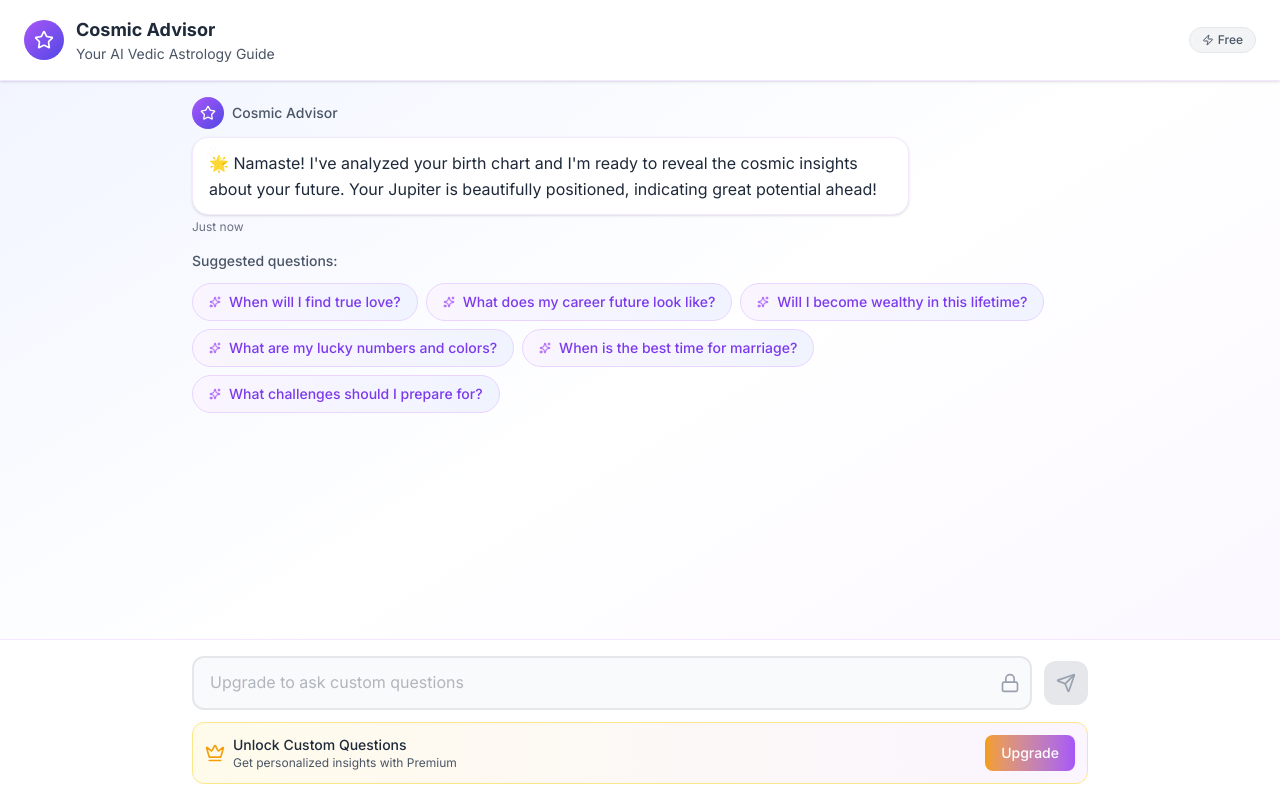
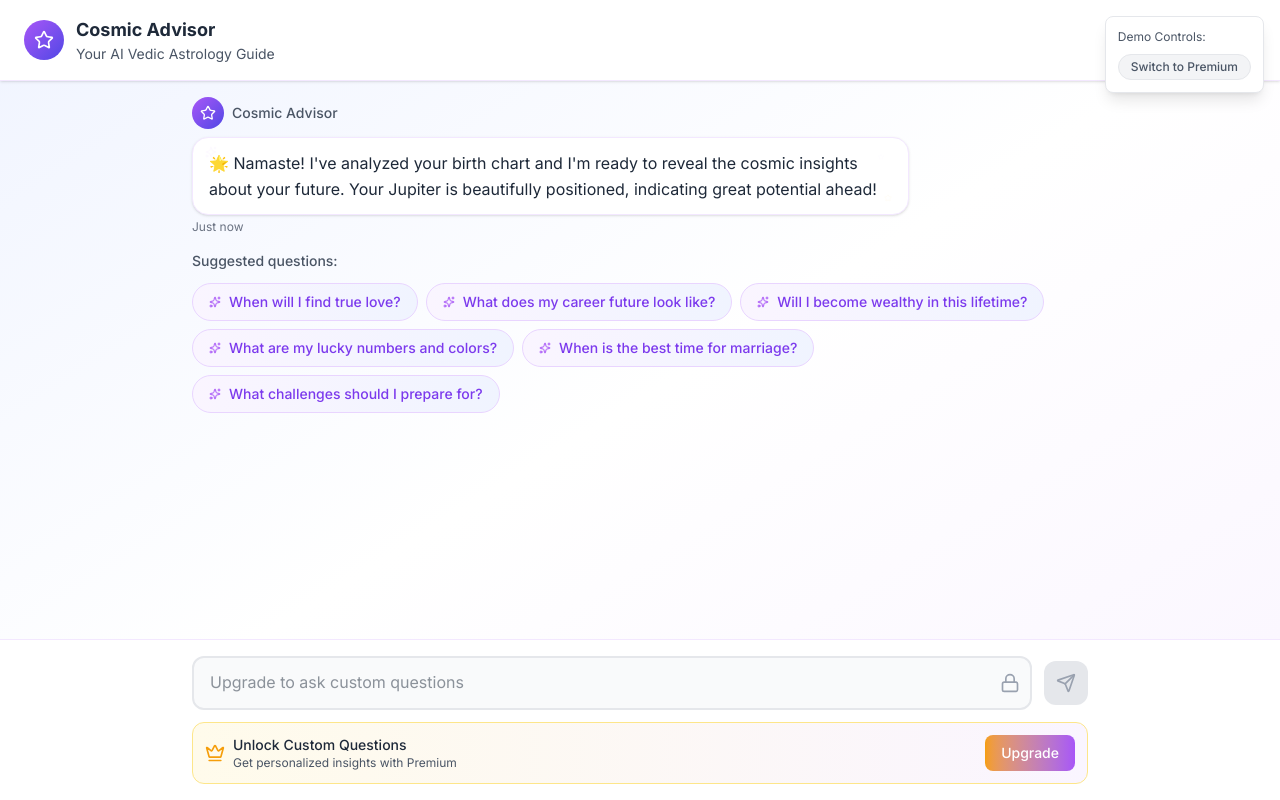
Before and after one commit to imabhaysachan20/astroai, a Next.js app: page /chat in a window 1280 px wide. Built offline with nearby package versions, Linux system fonts and the light colour scheme.

Commit message:
fix chat

```diff
--- a/app/components/AstroChat.tsx
+++ b/app/components/AstroChat.tsx
@@ -145,8 +145,8 @@ const ChatInput: React.FC<{
             disabled={!isPremium}
             className={`w-full px-4 py-3 pr-12 rounded-xl border-2 transition-all duration-200 ${
               isPremium
-                ? 'border-mystical-200 focus:border-mystical-500 focus:ring-2 focus:ring-mystical-200 bg-white'
-                : 'border-gray-200 bg-gray-50 cursor-not-allowed text-gray-500'
+                ? 'border-mystical-200 focus:border-mystical-500 focus:ring-2 focus:ring-mystical-200 bg-white text-gray-800'
+                : 'border-gray-200 bg-gray-50 cursor-not-allowed text-gray-800'
             }`}
           />
 
--- a/app/components/ChatDemo.tsx
+++ b/app/components/ChatDemo.tsx
@@ -53,7 +53,7 @@ const ChatDemo: React.FC = () => {
   };
 
   return (
-    <div className="h-[100dvh]">
+    <div className="h-[100dvh] flex flex-col">
       <AstroChat
         messages={messages}
         suggestions={suggestions}
@@ -63,7 +63,7 @@ const ChatDemo: React.FC = () => {
       />
 
       {/* Demo Controls */}
-      {/* <div className="fixed top-4 right-4 z-50 bg-white rounded-lg shadow-lg p-3 border border-gray-200">
+      <div className="fixed top-4 right-4 z-50 bg-white rounded-lg shadow-lg p-3 border border-gray-200">
         <div className="text-xs text-gray-600 mb-2">Demo Controls:</div>
         <button
           onClick={() => setIsPremium(!isPremium)}
@@ -75,7 +75,7 @@ const ChatDemo: React.FC = () => {
         >
           {isPremium ? 'Switch to Free' : 'Switch to Premium'}
         </button>
-      </div> */}
+      </div>
     </div>
   );
 };
```
